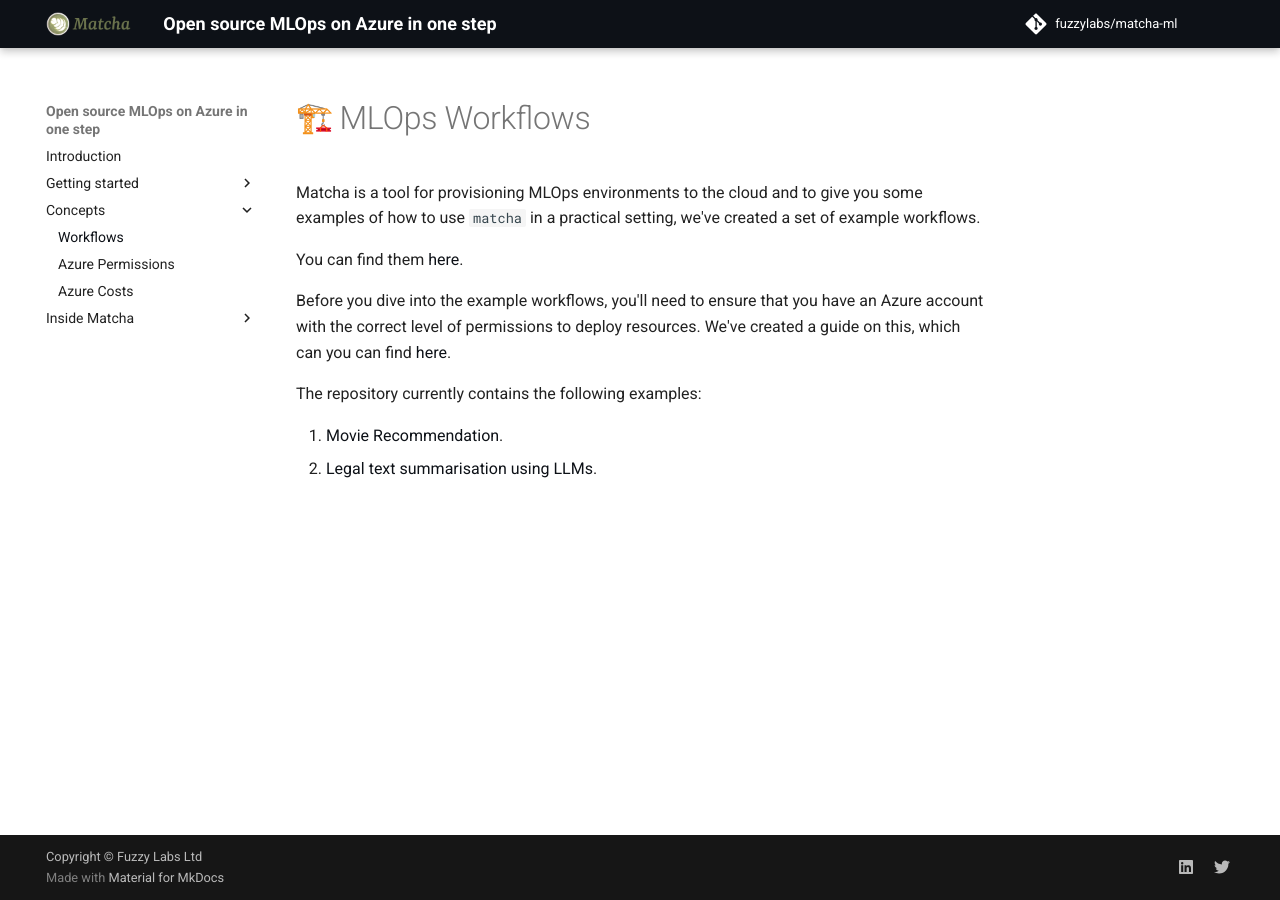
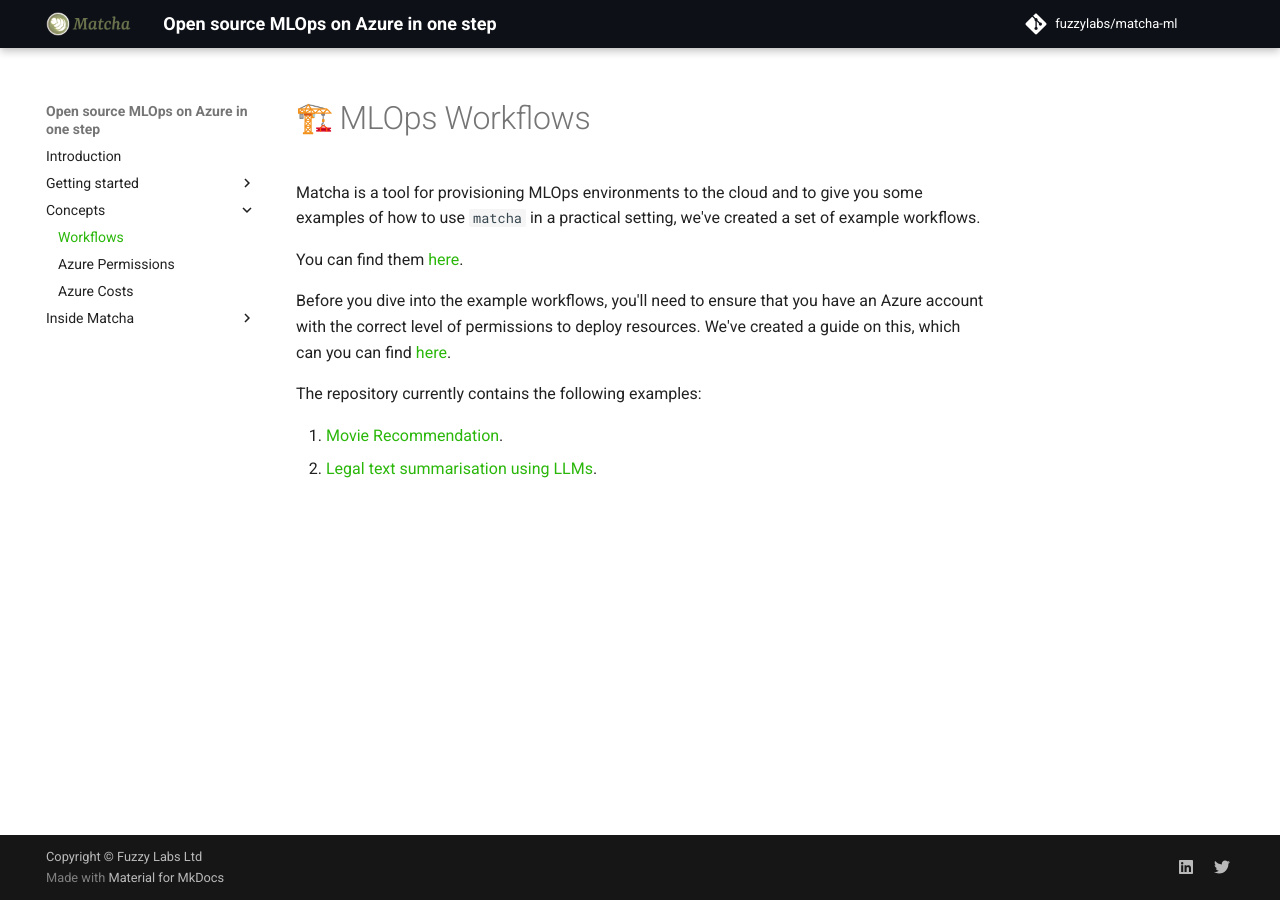
Before and after one commit to fuzzylabs/matcha, an MkDocs documentation site: the page built from docs/workflows.md, in a window 1280 px wide. Built offline with MkDocs 1.6.1 and Material for MkDocs 9.7.7, drawn with Linux system fonts in a browser that asks for light colours; emoji names are drawn with the system emoji font; comment, search, counter and statistics services are not loaded.

Commit message:
Add hyperlink colour

```diff
--- a/docs/css/extra.css
+++ b/docs/css/extra.css
@@ -1,5 +1,6 @@
 :root {
-    --md-primary-fg-color: #0d1117
+    --md-primary-fg-color: #0d1117;
+    --md-typeset-a-color: #2ab70a;
 }
 
 header footer {
```
